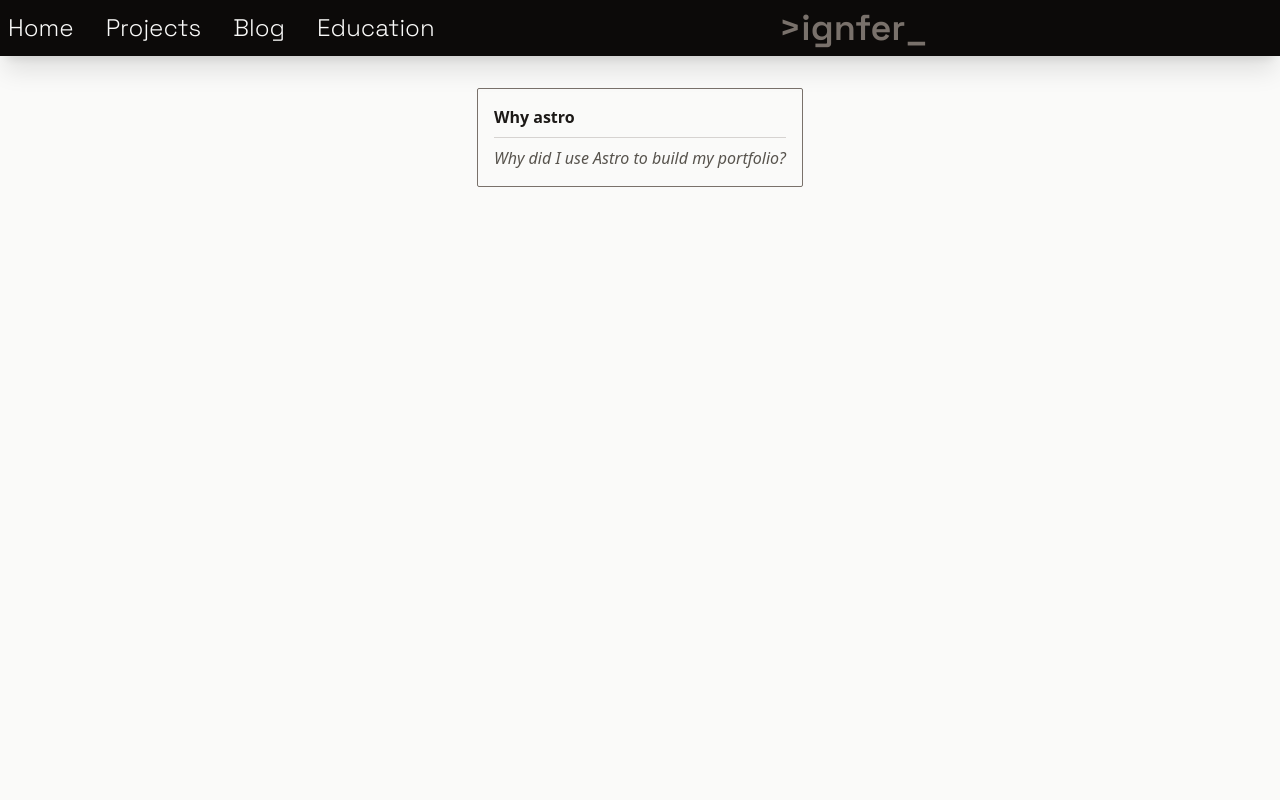
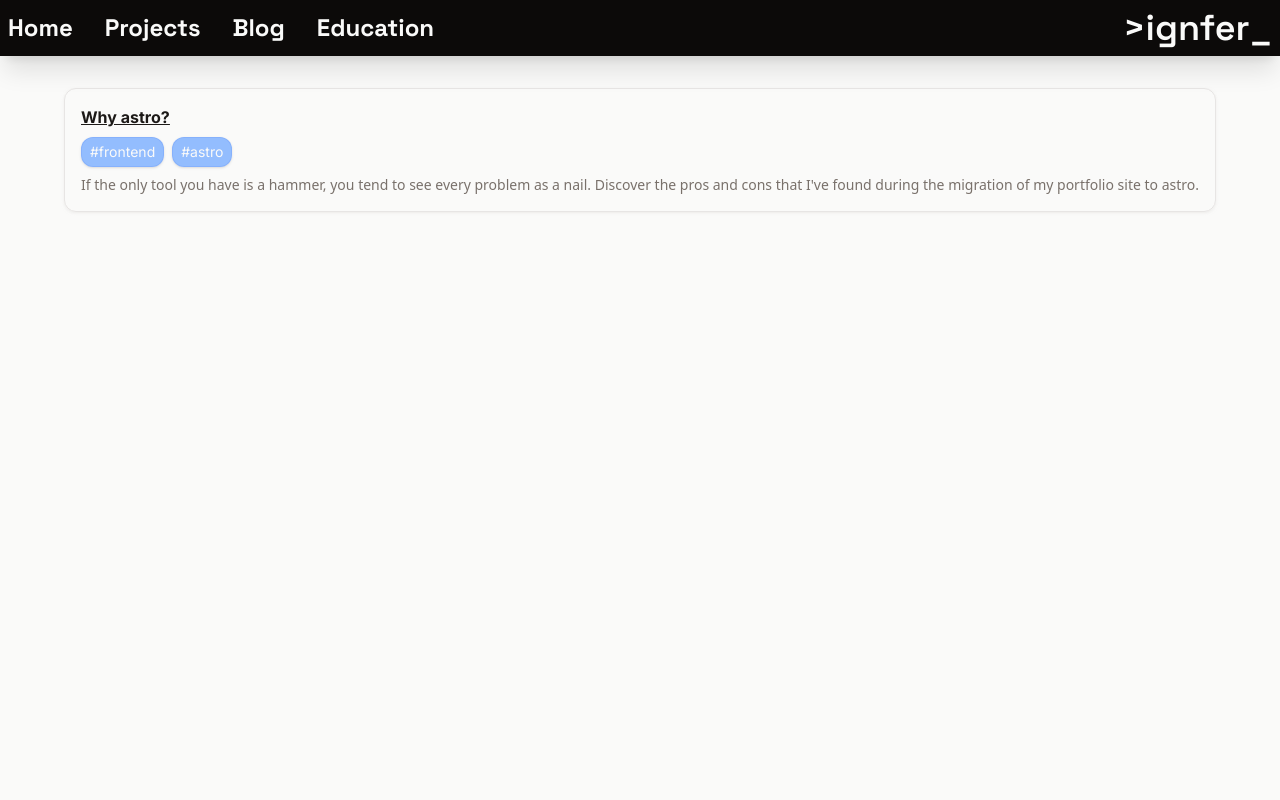
Before and after one commit to ignfer/portfolio, an Astro site: page /blog in a window 1280 px wide. Shown: the top 800 px of the page. Built offline with nearby package versions, Linux system fonts and the light colour scheme; Astro itself is replaced by a stand-in of ours.

Commit message:
add: improvements
- header spacing
- blog post's card preview
- added fonts

```diff
--- a/package.json
+++ b/package.json
@@ -12,7 +12,7 @@
     "@astrojs/mdx": "^4.3.0",
     "@tailwindcss/typography": "^0.5.16",
     "@tailwindcss/vite": "^4.1.10",
-    "astro": "^5.10.1",
+    "astro": "^5.11.0",
     "astro-icon": "^1.1.5",
     "lenis": "^1.3.4",
     "tailwindcss": "^4.1.10"
--- a/src/components/footer.astro
+++ b/src/components/footer.astro
@@ -14,7 +14,7 @@ import brandGray from "@assets/ignfer-logo-gray.svg";
       <Image src={brandGray} alt="Logo" height={75}/>
       <button onclick="window.scrollTo({top:0,left:0,behavior:'smooth'})"
               class=" cursor-pointer bg-stone-900 text-stone-400 rounded-xs p-2 border-2 border-stone-400 hover:rounded-xl duration-200  hover:shadow-xl hover:shadow-stone-500/50 hover:text-stone-200 hover:border-stone-200 ">
-        Back to top
+        Back to top ↑
       </button>
     </div>
     <div class="flex flex-col gap-4">
--- a/src/components/header.astro
+++ b/src/components/header.astro
@@ -8,12 +8,12 @@ import brandGray from "@assets/ignfer-logo-gray.svg";
 <ClientRouter/>
 <header class="w-full p-2 top-0 sticky flex gap-2 items-center justify-between bg-stone-950 shadow-xl">
   <nav class="flex gap-8">
-    <a class="font-space font-thin text-2xl text-stone-50 hover:underline" href="/">Home</a>
-    <a class="font-space font-thin text-2xl text-stone-50 hover:underline" href="/projects">Projects</a>
-    <a class="font-space font-thin text-2xl text-stone-50 hover:underline" href="/blog">Blog</a>
-    <a class="font-space font-thin text-2xl text-stone-50 hover:underline" href="/projects">Education</a>
+    <a class="font-space font-bold text-2xl text-stone-50 hover:underline" href="/">Home</a>
+    <a class="font-space font-bold text-2xl text-stone-50 hover:underline" href="/projects">Projects</a>
+    <a class="font-space font-bold text-2xl text-stone-50 hover:underline" href="/blog">Blog</a>
+    <a class="font-space font-bold text-2xl text-stone-50 hover:underline" href="/projects">Education</a>
   </nav>
-  <p class="font-space font-semibold text-4xl text-stone-500">
+  <p class="font-space font-semibold text-4xl text-stone-50">
     >ignfer_
-  <p>
+  </p>
 </header>
--- a/src/components/hero.astro
+++ b/src/components/hero.astro
@@ -9,11 +9,10 @@ import Banner from '@assets/brand-banner.svg';
         class="w-full h-fit flex flex-col items-center p-8 gap-8"
 >
   <div class="flex flex-col items-center gap-2">
-    <h1 class="font-space font-bold text-stone-800 text-6xl tracking-tight">Ignacio Fernández</h1>
-    <h2 class="font-space font-semibold text-stone-600 text-4xl ">Software engineer</h2>
+    <h1 class="font-inter font-bold text-stone-800 text-6xl">Ignacio Fernández</h1>
+    <h2 class="font-inter font-semibold text-stone-600 text-4xl ">Software engineer</h2>
   </div>
-  <hr class="w-2/4 text-stone-600"/>
-  <article class="font-space sm:max-w-1/2 text-stone-600 prose">
+  <article class="font-inter sm:max-w-1/2 text-stone-600 prose">
     <HeroContent/>
   </article>
 </div>
--- a/src/content/about/hero.md
+++ b/src/content/about/hero.md
@@ -2,8 +2,8 @@
 title: About Ignacio Fernández
 ---
 
-Hi! I am [Ignacio](https://www.linkedin.com/in/ignaciofern%C3%A1ndez/), a 23 years old software developer residing in Uruguay and my [motto](https://en.wikipedia.org/wiki/Motto)
-is [this](https://world.hey.com/dhh/it-must-be-worth-it-even-if-it-doesn-t-work-1e7f49fc)
+Hi! I am [Ignacio](https://www.linkedin.com/in/ignaciofern%C3%A1ndez/), a 23 years old software engineer residing in Uruguay, focused and developing with
+[this as my north star](https://world.hey.com/dhh/it-must-be-worth-it-even-if-it-doesn-t-work-1e7f49fc).
 > It must be worth it even if it doesn't work
 
 I've been working full time since April 2024 as a fullstack developer at [Cargonet](https://www.linkedin.com/company/austral-cargo/posts/?feedView=all), an Uruguayan Freight
--- a/src/content/blog/why-astro.md
+++ b/src/content/blog/why-astro.md
@@ -1,9 +1,9 @@
 ---
-title: "Why astro"
-description: "Why did I use Astro to build my portfolio?"
+title: "Why astro?"
+description: "If the only tool you have is a hammer, you tend to see every problem as a nail. Discover the pros and cons that I've found during the migration of my portfolio site to astro."
 pubDate: 2025-06-23
 author: "Ignacio Fernández"
-tags: [ "astro", "react", "vite", "markdown" ]
+tags: [ "frontend","astro" ]
 ---
 
 # Why astro?
@@ -51,7 +51,8 @@ It was an opportunity to seriously learn what Astro was capable of
 
 ### Sometimes you dont have to think that much, you could just use an opinionated framework
 
-One of the things that I love as much as I hate about React is the lack of "rules", yes you have good practices of course, but no one stops you from writing your Components files in
+One of the things that I love as much as I hate about React is the lack of "rules", yes you have good practices of course, but no one stops you from writing your Components files
+in
 `kebab-case.tsx`, actually is how I prefer it!.
 
 Is good to have choices, but sometimes if the problem is trivial and thousand persons solved it before you, maybe you could re-use something. There are cases in which re-inventing
@@ -63,5 +64,3 @@ Once you have certain files and pretty straight forward configurations made, add
 dream.
 In just a few hours I've accomplished most of the tasks that I had planned, the heavy lifting is done, now I can focus in founding my tailwind classes, it really is the frontend
 dream.
-
-#astro #react #vite #markdown
--- a/src/layouts/BlogPost.astro
+++ b/src/layouts/BlogPost.astro
@@ -17,7 +17,7 @@ const {title, description, pubDate, author, image, tags, slug} = Astro.props;
 <Layout>
   <main class="container mx-auto px-4 py-8 max-w-4xl">
     <article>
-      <div class="prose prose-lg max-w-none text-stone-900">
+      <div class="font-inter prose prose-lg max-w-none text-stone-900">
         <slot/>
       </div>
     </article>
--- a/src/pages/blog/index.astro
+++ b/src/pages/blog/index.astro
@@ -8,10 +8,18 @@ const allPosts = await getCollection('blog');
   <div class="w-full h-full flex flex-col items-center p-8">
     <div class="flex flex-col gap-4">
 			{allPosts.map((post) => (
-              <div class="p-4 rounded-xs border border-stone-500 flex flex-col gap-2">
-                <h2 class="text-stone-900 font-bold"><a href={`/blog/${post.slug}`}>{post.data.title}</a></h2>
-                <hr class=" border-stone-300">
-                <p class="text-stone-600 italic">{post.data.description}</p>
+              <div class="p-4 rounded-xl border border-stone-200 shadow-sm shadow-stone-200/50 flex flex-col gap-2">
+                <h2 class="font-inter text-stone-900 font-bold underline"><a href={`/blog/${post.slug}`}>{post.data.title}</a></h2>
+                <div class="flex flex-row gap-2">
+									{
+										post.data.tags?.map((t) => {
+											return (
+                              <p class="font-inter text-sm py-1 px-2 border border-blue-700/10 rounded-xl text-stone-50 bg-blue-500/50 shadow-sm">#{t}</p>
+											)
+										})
+									}
+                </div>
+                <p class="text-stone-500 text-sm">{post.data.description}</p>
               </div>
 			))}
     </div>
--- a/src/styles/global.css
+++ b/src/styles/global.css
@@ -1,4 +1,5 @@
 @import url('https://fonts.googleapis.com/css2?family=Space+Grotesk:wght@300;400;500;600;700&display=swap');
+@import url('https://fonts.googleapis.com/css2?family=Inter:ital,opsz,wght@0,14..32,100..900;1,14..32,100..900&family=JetBrains+Mono:ital,wght@0,100..800;1,100..800&display=swap');
 
 @import "tailwindcss";
 
@@ -6,4 +7,5 @@
 
 @theme {
     --font-space: "Space Grotesk", sans-serif;
+    --font-inter: "Inter", sans-serif;
 }
```
Also changed, not shown: 1 other file.
